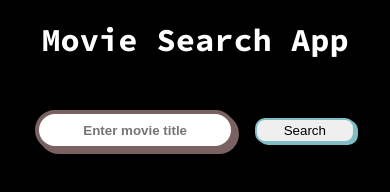
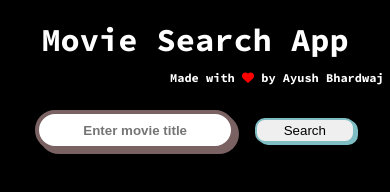
Before and after one commit to AyushBhxrdwaj/movie-finder, a plain HTML site: page index.html in a window 390 px wide. Drawn offline with Linux system fonts and the light colour scheme.

Commit message:
some change

```diff
--- a/index.html
+++ b/index.html
@@ -7,6 +7,7 @@
     <link rel="preconnect" href="https://fonts.googleapis.com">
     <link rel="preconnect" href="https://fonts.gstatic.com" crossorigin>
     <link href="https://fonts.googleapis.com/css2?family=Source+Code+Pro:ital,wght@0,200..900;1,200..900&display=swap" rel="stylesheet">
+    <link rel="stylesheet" href="https://cdnjs.cloudflare.com/ajax/libs/font-awesome/6.6.0/css/all.min.css" integrity="sha512-Kc323vGBEqzTmouAECnVceyQqyqdsSiqLQISBL29aUW4U/M7pSPA/gEUZQqv1cwx4OnYxTxve5UMg5GT6L4JJg==" crossorigin="anonymous" referrerpolicy="no-referrer" />
     <link rel="stylesheet" href="style.css">
 </head>
 <body>
@@ -15,6 +16,8 @@
         <input type="text" id="search-input" placeholder="Enter movie title">
         <button id="search-button">Search</button>
         <div id="movie-details"></div>
+
+        <div class="end"><p>Made with <i class="fa-solid fa-heart"></i> by Ayush Bhardwaj</p></div>
     </div>
     <script src="app.js"></script>
 </body>
--- a/style.css
+++ b/style.css
@@ -54,3 +54,22 @@ h1{
     gap: 10px;
 
 }
+
+.end i{
+    color: red;
+}
+.end{
+    position:fixed;
+    font-size: 12px;
+    font-weight: 700;
+    bottom: 5px;
+
+}
+
+@media (max-width:600px){
+    .end{
+        position:absolute;
+        top: 70px;
+        left: 170px;
+    }
+}
```
